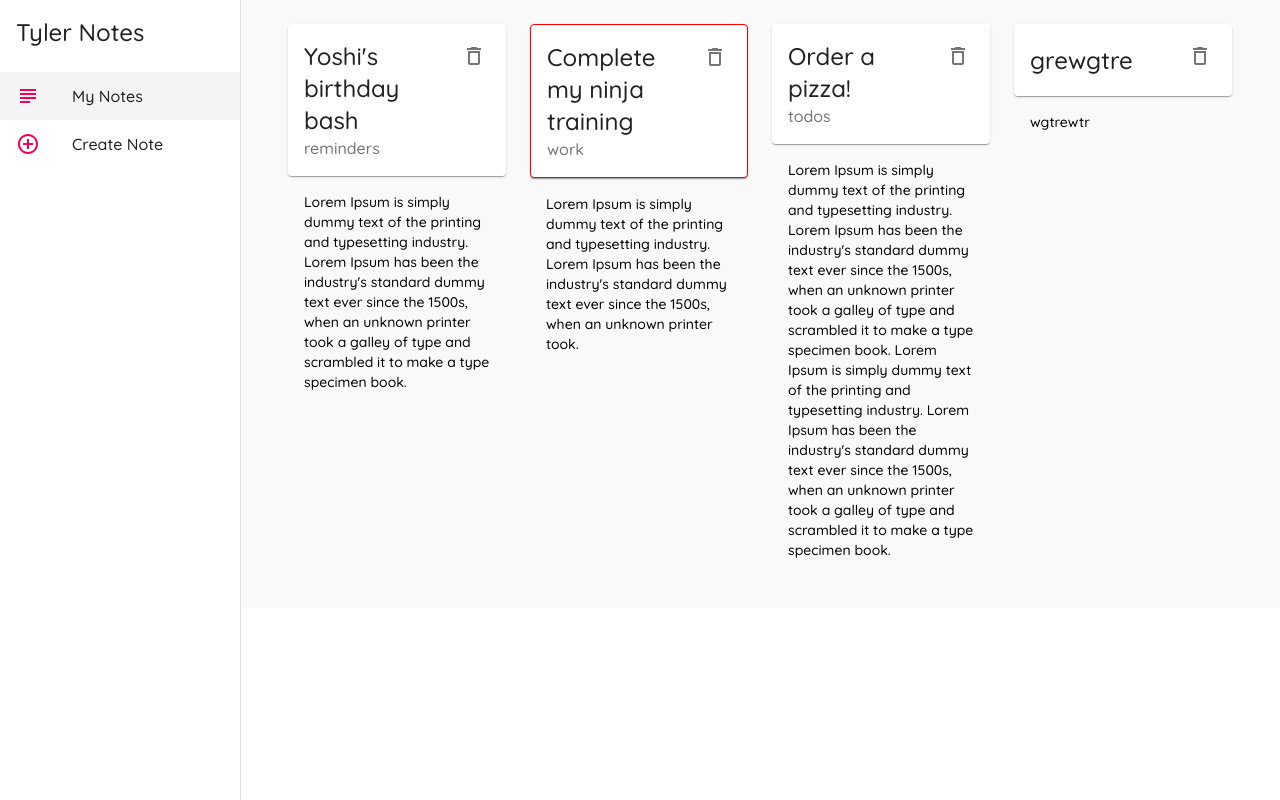
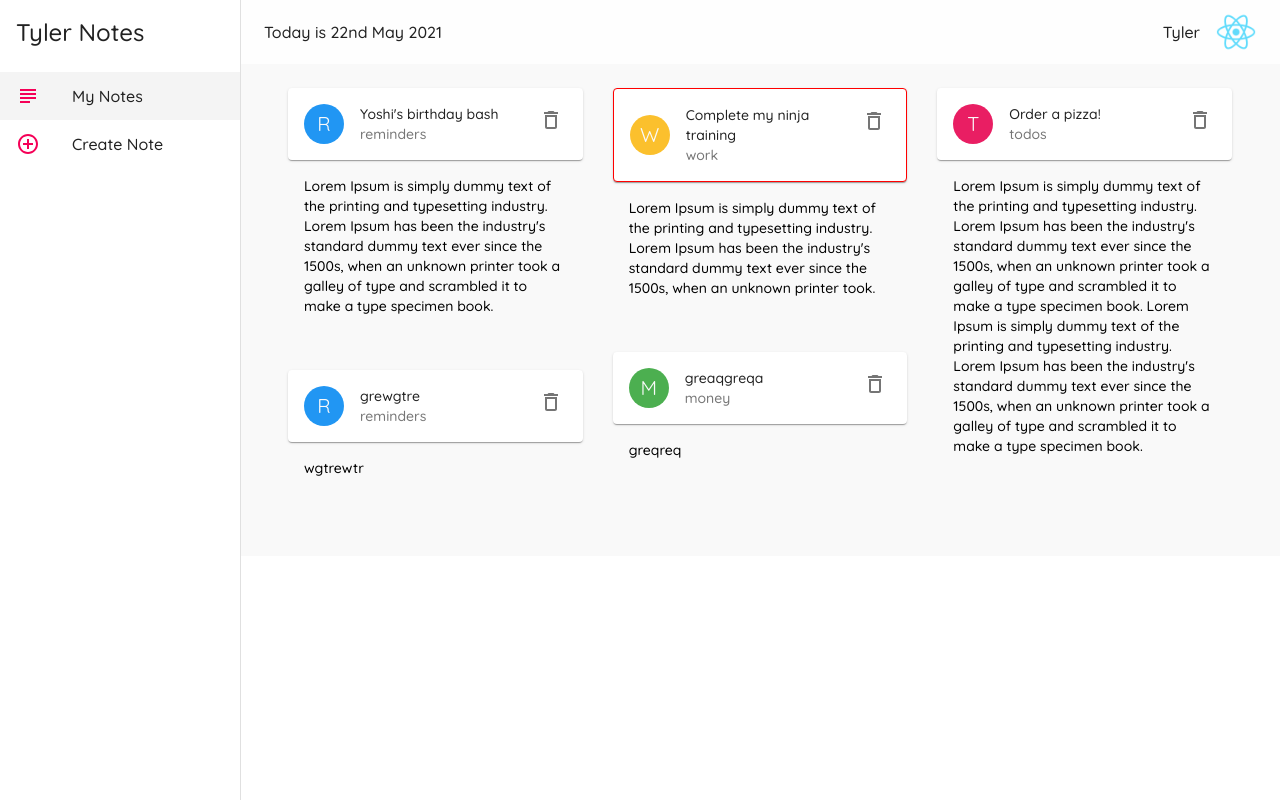
Before and after one commit to TylerGuerrero/Note-Board, a React (Create React App) app: page / in a window 1280 px wide. Built offline with nearby package versions, Linux system fonts and the light colour scheme; data requests are answered from the project's data file.

Commit message:
Added Cards

```diff
--- a/data/db.json
+++ b/data/db.json
@@ -21,8 +21,14 @@
     {
       "title": "grewgtre",
       "details": "wgtrewtr",
-      "categories": "reminders",
+      "category": "reminders",
       "id": 4
+    },
+    {
+      "title": "greaqgreqa",
+      "details": "greqreq",
+      "category": "money",
+      "id": 5
     }
   ]
 }
--- a/package.json
+++ b/package.json
@@ -8,9 +8,11 @@
     "@testing-library/jest-dom": "^5.11.4",
     "@testing-library/react": "^11.1.0",
     "@testing-library/user-event": "^12.1.10",
+    "date-fns": "^2.21.3",
     "json-server": "^0.16.3",
     "react": "^17.0.2",
     "react-dom": "^17.0.2",
+    "react-masonry-css": "^1.0.16",
     "react-router-dom": "^5.2.0",
     "react-scripts": "4.0.3",
     "web-vitals": "^1.0.1"
--- a/src/components/Layout.js
+++ b/src/components/Layout.js
@@ -1,8 +1,9 @@
-import { List, ListItem, ListItemIcon, ListItemText, makeStyles, Typography } from '@material-ui/core'
+import { AppBar, Avatar, List, ListItem, ListItemIcon, ListItemText, makeStyles, Toolbar, Typography } from '@material-ui/core'
 import React from 'react'
 import Drawer from '@material-ui/core/Drawer'
 import { AddCircleOutlineOutlined, SubjectOutlined } from '@material-ui/icons'
 import { useHistory, useLocation } from 'react-router'
+import { format } from 'date-fns'
 
 const drawerWidth = 240
 
@@ -27,6 +28,16 @@ const useStyles = makeStyles((theme) => {
         },
         title: {
             padding: theme.spacing(2)
+        },
+        appbar: {
+            width: `calc(100% - ${drawerWidth}px)`
+        },
+        toolbar: theme.mixins.toolbar,
+        date: {
+            flexGrow: 1
+        },
+        avatar: {
+            marginLeft: theme.spacing(2)
         }
     }
 })
@@ -51,6 +62,20 @@ const Layout = ({ children }) => {
 
     return (
         <div className={classes.root}>
+            <AppBar
+            className={classes.appbar}
+            elevation={0}
+            >
+                <Toolbar>
+                    <Typography variant="body1" className={classes.date}>
+                       Today is {format(new Date(), 'do MMM Y')}
+                    </Typography>
+                    <Typography>
+                         Tyler
+                    </Typography>
+                    <Avatar src="/logo192.png" className={classes.avatar}/>
+                </Toolbar>
+            </AppBar>
             <Drawer
             className={classes.drawer}
             variant="permanent"
@@ -79,6 +104,7 @@ const Layout = ({ children }) => {
                 </List>
             </Drawer>
             <div className={classes.page}>
+                <div className={classes.toolbar}></div>
                 {children}
             </div>
         </div>
--- a/src/components/NoteCard.js
+++ b/src/components/NoteCard.js
@@ -2,8 +2,9 @@ import React from 'react'
 import Card from '@material-ui/core/Card'
 import CardContent from '@material-ui/core/CardContent';
 import CardHeader from '@material-ui/core/CardHeader';
-import { IconButton, Typography, makeStyles } from '@material-ui/core';
+import { IconButton, Typography, makeStyles, Avatar } from '@material-ui/core';
 import { DeleteOutlined } from '@material-ui/icons';
+import { blue, green, pink, yellow } from '@material-ui/core/colors';
 
 
 const useSyles = makeStyles({
@@ -12,6 +13,23 @@ const useSyles = makeStyles({
             if (note.category === 'work') {
                 return '1px solid red'
             }
+        }
+    },
+    avatar: {
+        backgroundColor: (note) => {
+            if (note.category === 'work') {
+                return yellow[700]
+            }
+
+            if (note.category === 'money') {
+                return green[500]
+            }
+
+            if (note.category === 'todos') {
+                return pink[500]
+            }
+
+            return blue[500]
         }
     }
 })
@@ -23,6 +41,11 @@ const NoteCard = ({ note, handleDelete }) => {
         <div>
             <Card elevation={1} className={classes.test}>
                 <CardHeader
+                    avatar={
+                        <Avatar className={classes.avatar}>
+                            {note.category[0].toUpperCase()}
+                        </Avatar>
+                    }
                     action={
                         <IconButton onClick={() => handleDelete(note.id)}>
                             <DeleteOutlined />
--- a/src/index.css
+++ b/src/index.css
@@ -5,3 +5,20 @@ body {
   -webkit-font-smoothing: antialiased;
   -moz-osx-font-smoothing: grayscale;
 }
+
+.my-masonry-grid {
+  display: -webkit-box; /* Not needed if autoprefixing */
+  display: -ms-flexbox; /* Not needed if autoprefixing */
+  display: flex;
+  margin-left: -30px; /* gutter size offset */
+  width: auto;
+}
+.my-masonry-grid_column {
+  padding-left: 30px; /* gutter size */
+  background-clip: padding-box;
+}
+
+/* Style your items */
+.my-masonry-grid_column > div { /* change div to reference your elements you put in <Masonry> */
+  margin-bottom: 30px;
+}
--- a/src/pages/Create.js
+++ b/src/pages/Create.js
@@ -26,7 +26,7 @@ const Create = () => {
     const [details, setDetails] = useState("")
     const [titleErr, setTitleError] = useState(false)
     const [detailsErr, setDetailsError] = useState(false)
-    const [categories, setCategories] = useState("todos")
+    const [category, setCategory] = useState("todos")
     const history = useHistory();
 
     const handleSubmit = (e) => {
@@ -44,8 +44,8 @@ const Create = () => {
         }
 
         if (title && details) {
-            console.log(title, details, categories)
-            const note = {title, details, categories};
+            console.log(title, details, category)
+            const note = {title, details, category};
 
             fetch('http://localhost:8000/notes', {
                 method: 'POST',
@@ -59,7 +59,7 @@ const Create = () => {
 
             setTitle("")
             setDetails("")
-            setCategories("")
+            setCategory("")
         }
     }
 
@@ -104,7 +104,7 @@ const Create = () => {
 
                 <FormLabel>Not Category</FormLabel>
                 <FormControl className={classes.field}>
-                    <RadioGroup value={categories} onChange={(e) => setCategories(e.target.value)}>
+                    <RadioGroup value={category} onChange={(e) => setCategory(e.target.value)}>
                         <FormControlLabel value="money" control={<Radio />} label="Money"/>
                         <FormControlLabel value="todos" control={<Radio />} label="Todos"/>
                         <FormControlLabel value="reminders" control={<Radio />} label="Reminders"/>
--- a/src/pages/Notes.js
+++ b/src/pages/Notes.js
@@ -3,6 +3,7 @@ import Grid from '@material-ui/core/Grid'
 // import Paper from '@material-ui/core/Paper'
 import { Container } from '@material-ui/core'
 import NoteCard from '../components/NoteCard'
+import Masonry from 'react-masonry-css'
 
 const Notes = () => {
     const [loading, setLoading] = useState(true)
@@ -40,18 +41,28 @@ const Notes = () => {
         )
     }
 
+    const breakPoints = {
+        default: 3,
+        1100: 2,
+        700: 1
+    }
+
     return (
         <Container>
             {loading && <p>It is loading right now</p>}
-            <Grid container spacing={3}>
+            <Masonry
+                breakpointCols={breakPoints}
+                className="my-masonry-grid"
+                columnClassName="my-masonry-grid_column"
+            >
                 {notes && notes.map((note) => {
                     return (
-                        <Grid key={note.id} item xs={12} sm={6} md={3}>
+                        <div key={note.id}>
                             <NoteCard note={note} handleDelete={handleDelete}/>
-                        </Grid>
+                        </div>
                     )
                 })}
-            </Grid>
+            </Masonry>
             {error && <p> error: {error} </p>}
         </Container>
     )
```
Also changed, not shown: 2 other files (tests, documents, lock files or other folders).
